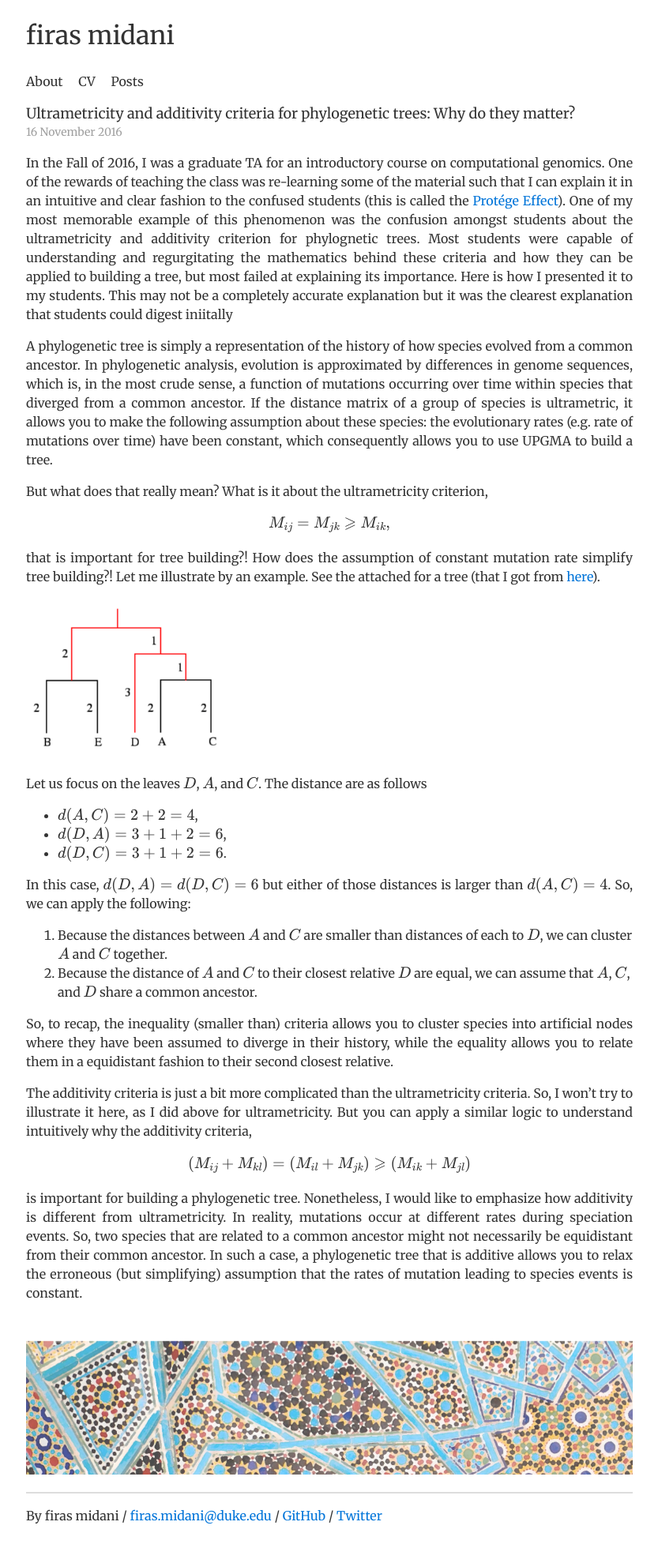
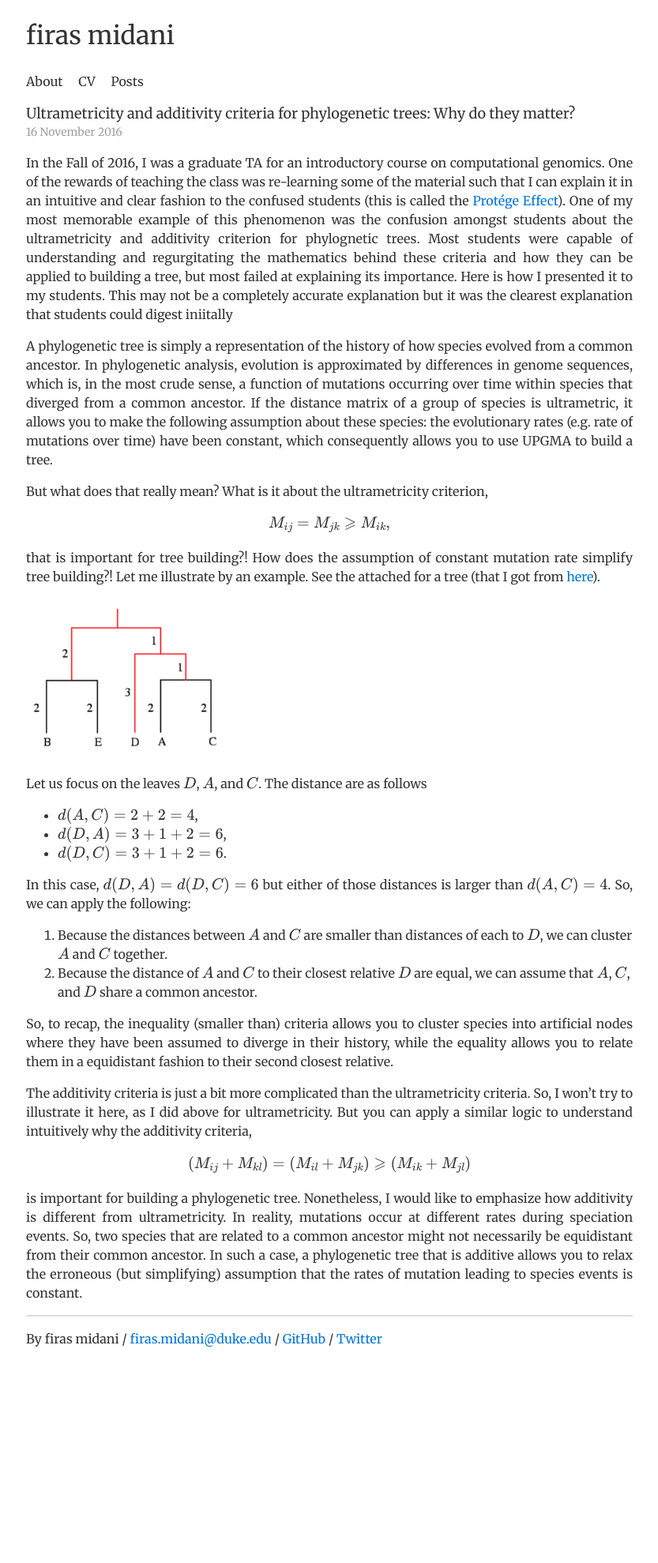
Before and after one commit to firasmidani/firasmidani.github.io, a Jekyll site: the page built from _posts/2017-02-20-ultrametricity_and_additivity.md, in a window 1280 px wide. Shown: the whole page at 79% size, without its empty margins (223-1056 px from the left). Built offline with Jekyll 4.4.1, drawn with Linux system fonts in a browser that asks for light colours; formulas are drawn with MathJax 3; comment, search, counter and statistics services are not loaded; after the commit the page ends 1755 px from its top, so only the background shows below that.

Commit message:
Update 2017-02-20-ultrametricity_and_additivity.md

```diff
--- a/_posts/2017-02-20-ultrametricity_and_additivity.md
+++ b/_posts/2017-02-20-ultrametricity_and_additivity.md
@@ -27,5 +27,3 @@ In this case, $$ d(D,A)=d(D,C)=6 $$ but either of those distances is larger than
 So, to recap, the inequality (smaller than<a></a>) criteria allows you to cluster species into artificial nodes where they have been assumed to diverge in their history, while the equality allows you to relate them in a equidistant fashion to their second closest relative.
 
 The additivity criteria is just a bit more complicated than the ultrametricity criteria. So, I won't try to illustrate it here, as I did above for ultrametricity. But you can apply a similar logic to understand intuitively why the additivity criteria, \$$ (M_{ij} + M_{kl}) = (M_{il}+M_{jk}) \geqslant (M_{ik}+M_{jl}) $$ is important for building a phylogenetic tree. Nonetheless, I would like to emphasize how additivity is different from ultrametricity. In reality, mutations occur at different rates during speciation events. So, two species that are related to a common ancestor might not necessarily be equidistant from their common ancestor. In such a case, a phylogenetic tree that is additive allows you to relax the erroneous (but simplifying<a></a>) assumption that the rates of mutation leading to species events is constant.
-<br><br><br>
-![footer_banner](/assets/img/mosaic_footer.png)
```
